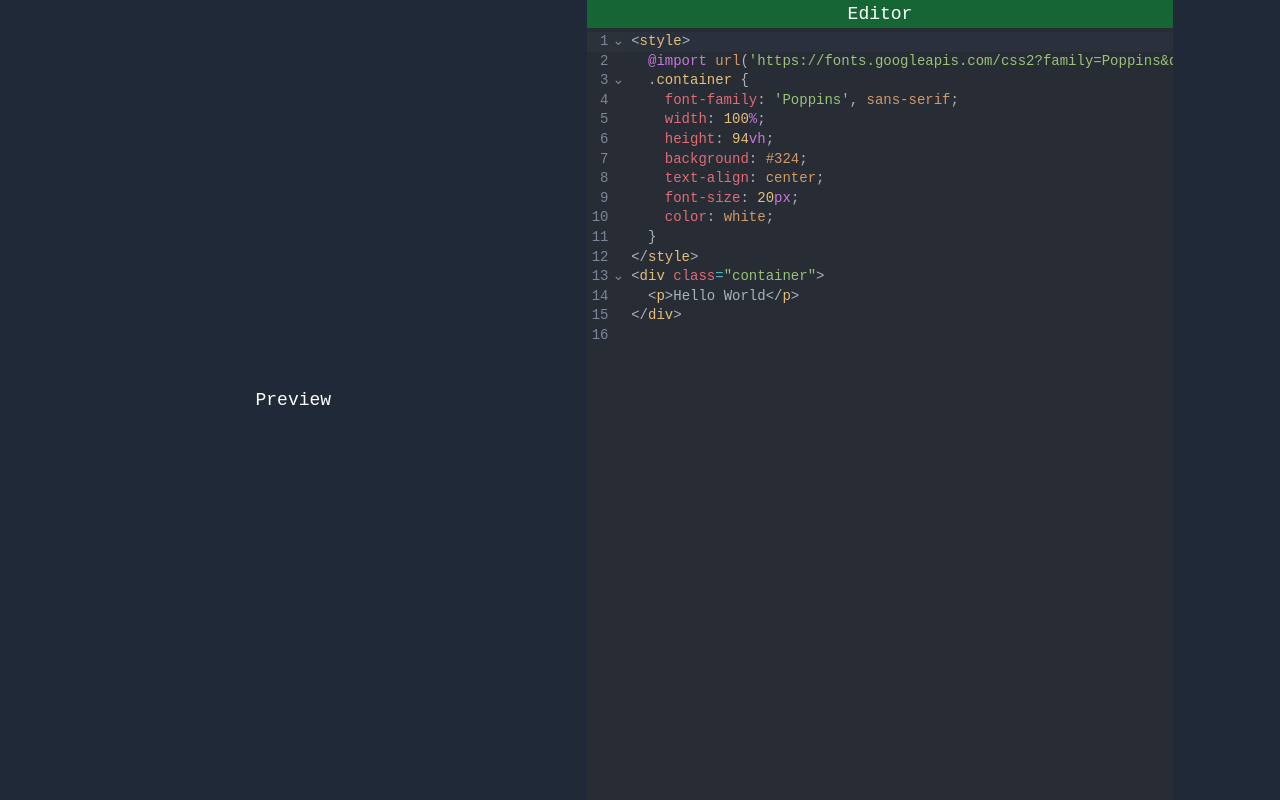
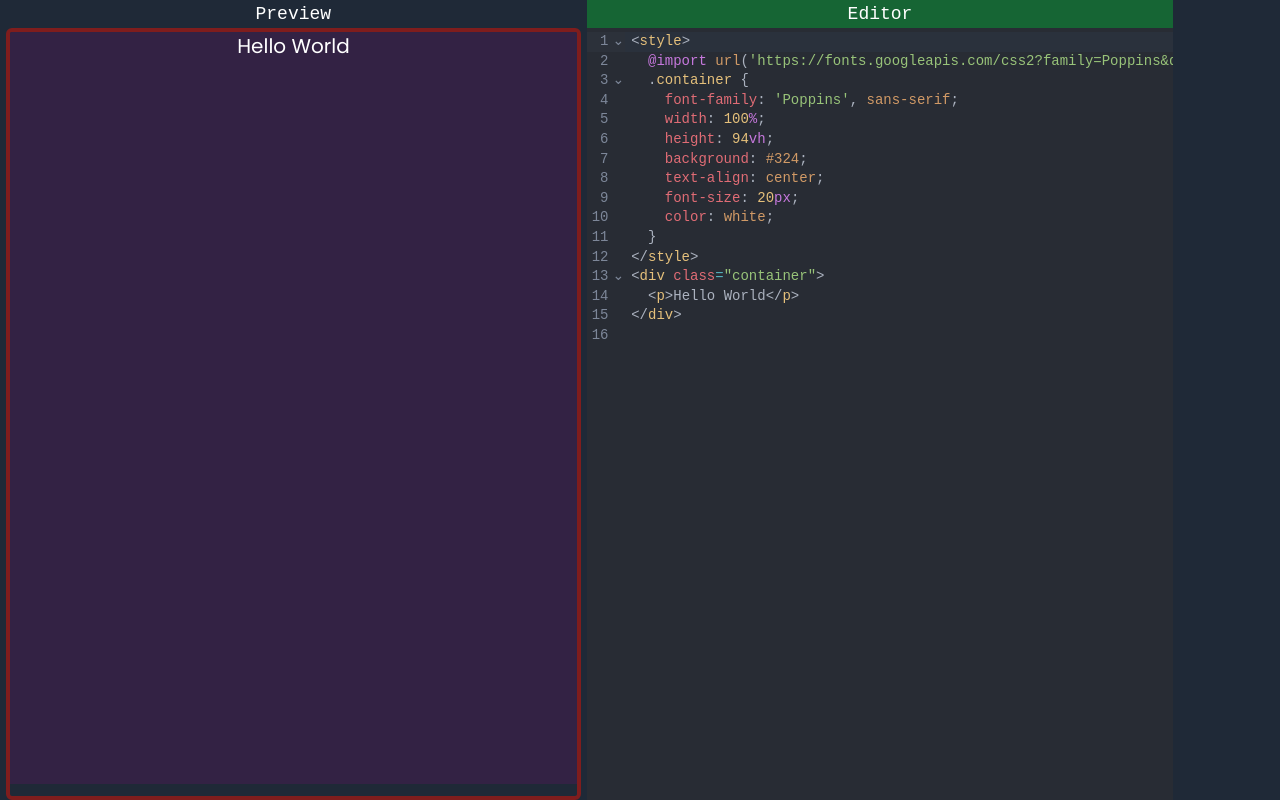
Before and after one commit to LobatoLobato/GSR, a React (Create React App) app: page / in a window 1280 px wide. Built offline with nearby package versions, Linux system fonts and the light colour scheme.

Commit message:
Added preview functionality

```diff
--- a/src/App.tsx
+++ b/src/App.tsx
@@ -1,14 +1,22 @@
+import { useState } from "react";
 import "./App.css";
 import Editor from "./components/editor";
 import Preview from "./components/preview";
 import SideBar from "./components/sidebar";
 
 function App() {
+  const [editorTxt, setEditorTxt] = useState("");
+  const [editorTheme, setEditorTheme] = useState("dark");
   return (
     <div className="App">
       <div className="mainContent">
-        <Preview />
-        <Editor onInput={(code) => console.log(code)} />
+        <Preview xhtml={editorTxt} />
+        <Editor
+          theme={editorTheme}
+          onInput={(code) => {
+            setEditorTxt(code);
+          }}
+        />
       </div>
       <SideBar />
     </div>
--- a/src/components/preview/index.tsx
+++ b/src/components/preview/index.tsx
@@ -1,9 +1,27 @@
 import "./preview.css";
 
-export default function Preview() {
+interface Props {
+  xhtml: string;
+}
+export default function Preview(props: Props) {
   return (
     <div className="preview">
       <h2> Preview </h2>
+      <svg xmlns="http://www.w3.org/2000/svg" className="viewBox">
+        <foreignObject
+          className="xhtmlContainer"
+          width="100%"
+          height="100%"
+          dangerouslySetInnerHTML={{ __html: namespacedDiv(props.xhtml) }}
+        ></foreignObject>
+      </svg>
     </div>
   );
 }
+
+function namespacedDiv(xhtml: string): string {
+  return `
+  <div xmlns="http://www.w3.org/1999/xhtml" ">
+    ${xhtml}
+  </div>`;
+}
--- a/src/components/preview/preview.css
+++ b/src/components/preview/preview.css
@@ -2,3 +2,10 @@
   @apply flex flex-col w-1/2 h-full bg-gray-800
   items-center justify-center text-white text-lg;
 }
+.preview .viewBox {
+  @apply w-[98%] h-full rounded-md border-[4px] border-solid
+  border-red-900 overflow-y-auto;
+}
+.preview .viewBox .xhtmlContainer {
+  @apply overflow-y-auto;
+}
```
Also changed, not shown: src/common/utils.ts (+0 -17 lines), public/logo192.png (deleted), public/logo512.png (deleted).
